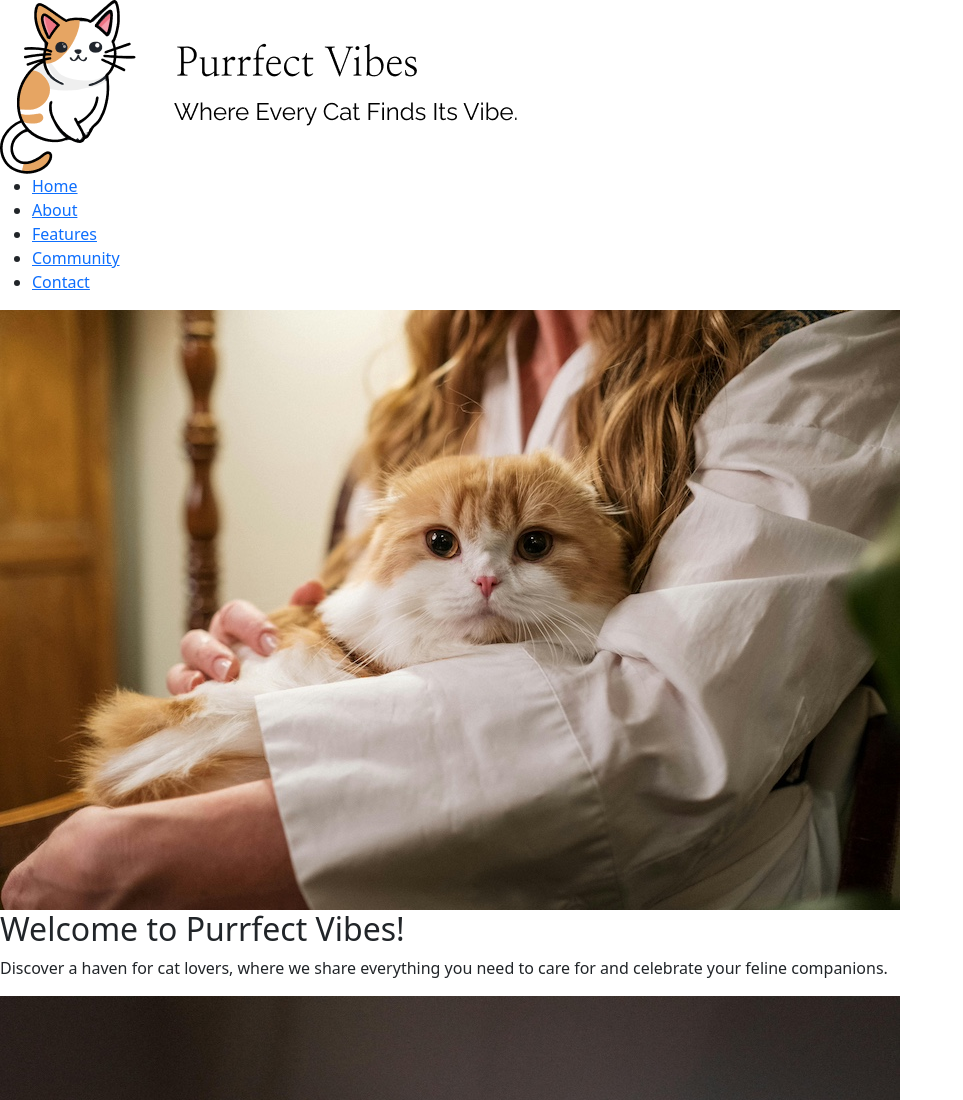
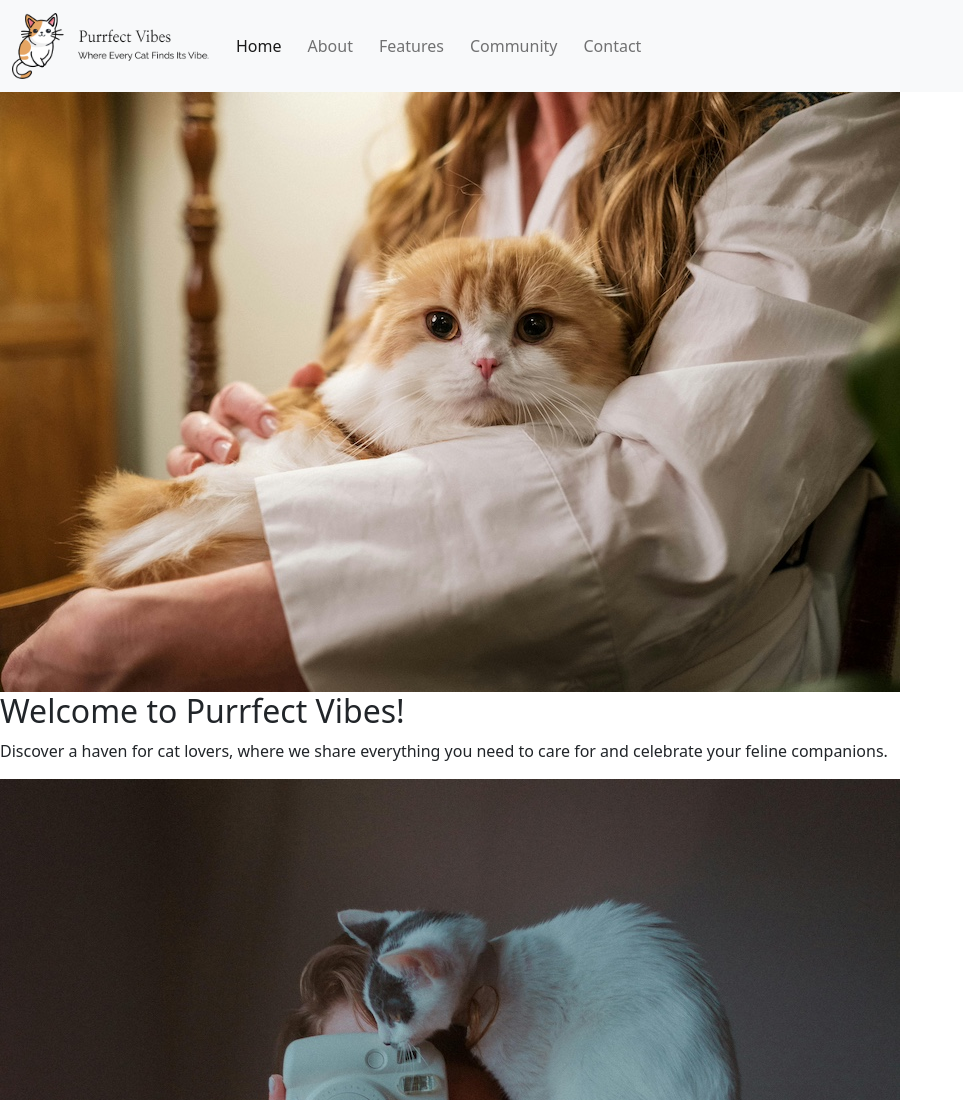
Before and after one commit to mwojciechowski-sddcd/COMM672_assignmentM14, a plain HTML site: page beginning/index.html in a window 1280 px wide. Shown: the top 1100 px of the page, without its empty margins (0-963 px from the left). Drawn offline with nearby package versions, Linux system fonts and the light colour scheme.

Commit message:
Added navbar

```diff
--- a/beginning/css/styles.css
+++ b/beginning/css/styles.css
@@ -0,0 +1,20 @@
+nav {
+    background-color: lightgrey;
+}
+
+nav a {
+    text-decoration: none;
+    color: black;
+}
+
+nav ul {
+    list-style-type: none;
+    display: flex;
+    gap: 10px;
+    align-items: center;
+    justify-items: flex-start;
+}
+
+.logo {
+    max-width: 200px;
+}
--- a/beginning/index.html
+++ b/beginning/index.html
@@ -12,16 +12,33 @@
 <body>
 
 <!-- Navbar -->
- <nav>
-    <a href="#"><img src="images/logo.png" class="logo"></a>
-    <ul>
-        <li><a href="#">Home</a></li>
-        <li><a href="#">About</a></li>
-        <li><a href="#">Features</a></li>
-        <li><a href="#">Community</a></li>
-        <li><a href="#">Contact</a></li>
-    </ul>
- </nav>
+ <nav class="navbar navbar-expand-lg bg-light">
+    <div class="container-fluid">
+      <a class="navbar-brand" href="#"><img src="images/logo.png" class="logo"></a>
+      <button class="navbar-toggler" type="button" data-bs-toggle="collapse" data-bs-target="#navbarNav" aria-controls="navbarNav" aria-expanded="false" aria-label="Toggle navigation">
+        <span class="navbar-toggler-icon"></span>
+      </button>
+      <div class="collapse navbar-collapse" id="navbarNav">
+        <ul class="navbar-nav">
+          <li class="nav-item">
+            <a class="nav-link active" aria-current="page" href="#">Home</a>
+          </li>
+          <li class="nav-item">
+            <a class="nav-link" href="#">About</a>
+          </li>
+          <li class="nav-item">
+            <a class="nav-link" href="#">Features</a>
+          </li>
+          <li class="nav-item">
+            <a class="nav-link" href="#">Community</a>
+          </li>
+          <li class="nav-item">
+            <a class="nav-link" href="#">Contact</a>
+          </li>
+        </ul>
+      </div>
+    </div>
+  </nav>
 
 <!-- Slideshow (Carousel) -->
  <section class="hero">
```
